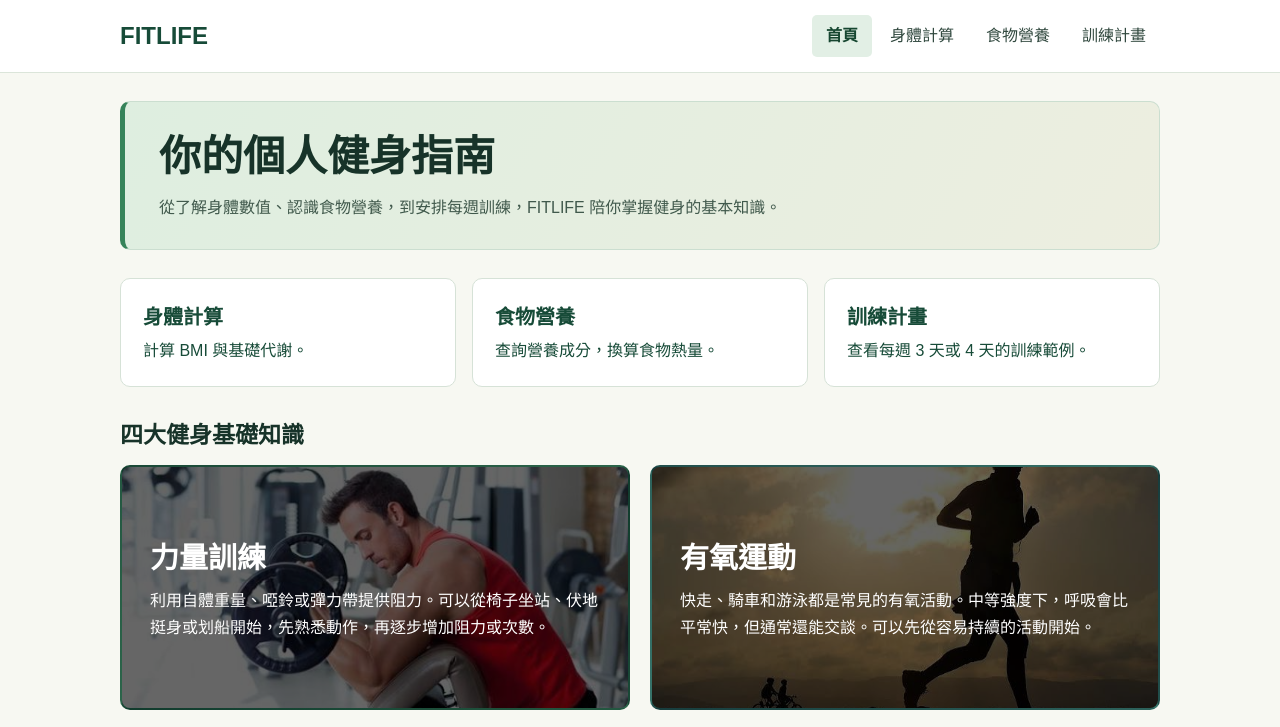
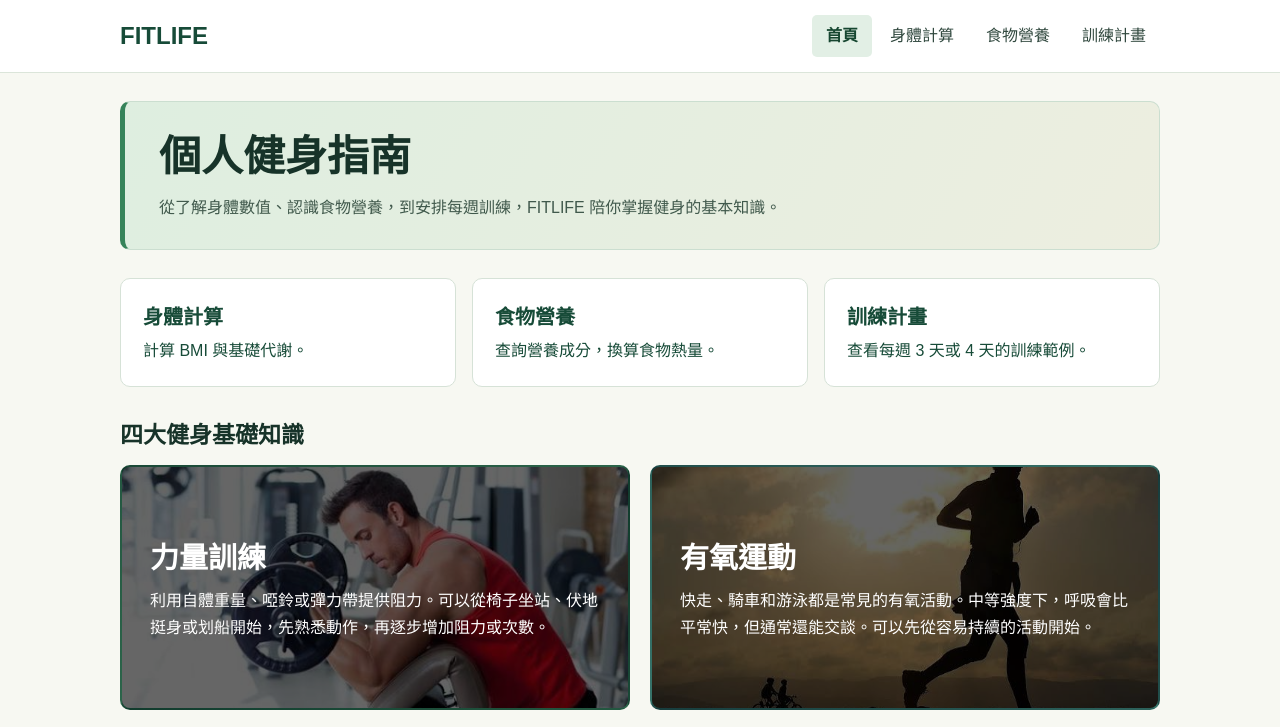
Before and after one commit to Tian0827/webclass_midhw, a plain HTML site: page index.html in a window 1280 px wide. Shown: the top 727 px of the page. Drawn offline with Linux system fonts and the light colour scheme.

Commit message:
Update FITLIFE website

```diff
--- a/index.html
+++ b/index.html
@@ -21,7 +21,7 @@
 
     <main class="container">
         <section class="page-intro">
-            <h1>你的個人健身指南</h1>
+            <h1>個人健身指南</h1>
             <p>從了解身體數值、認識食物營養，到安排每週訓練，FITLIFE 陪你掌握健身的基本知識。</p>
         </section>
 
--- a/style.css
+++ b/style.css
@@ -340,6 +340,7 @@ table caption {
     background: linear-gradient(135deg, #323f35, #596b5c);
 }
 
+
 .card-photo {
     position: absolute;
     top: 0;
```
